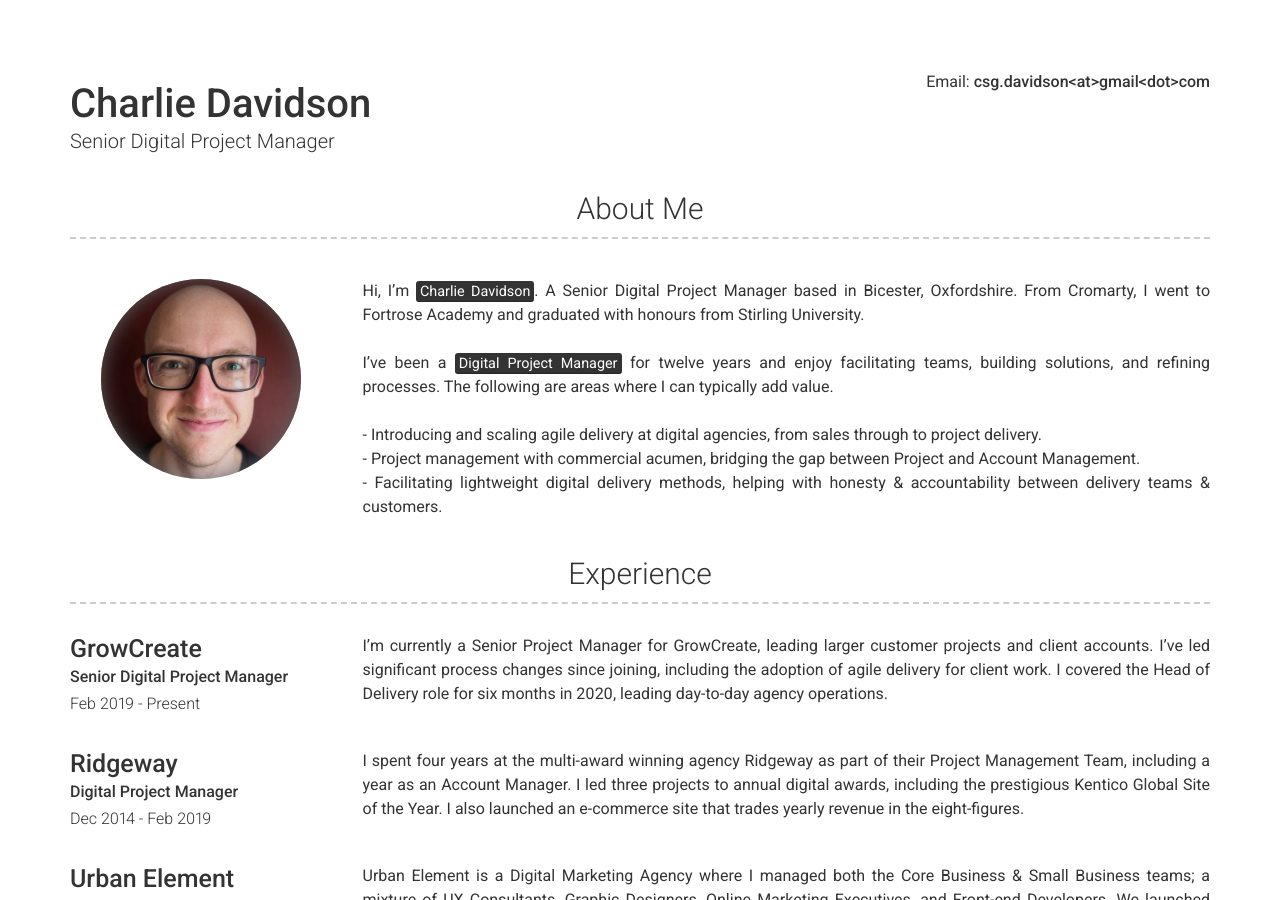
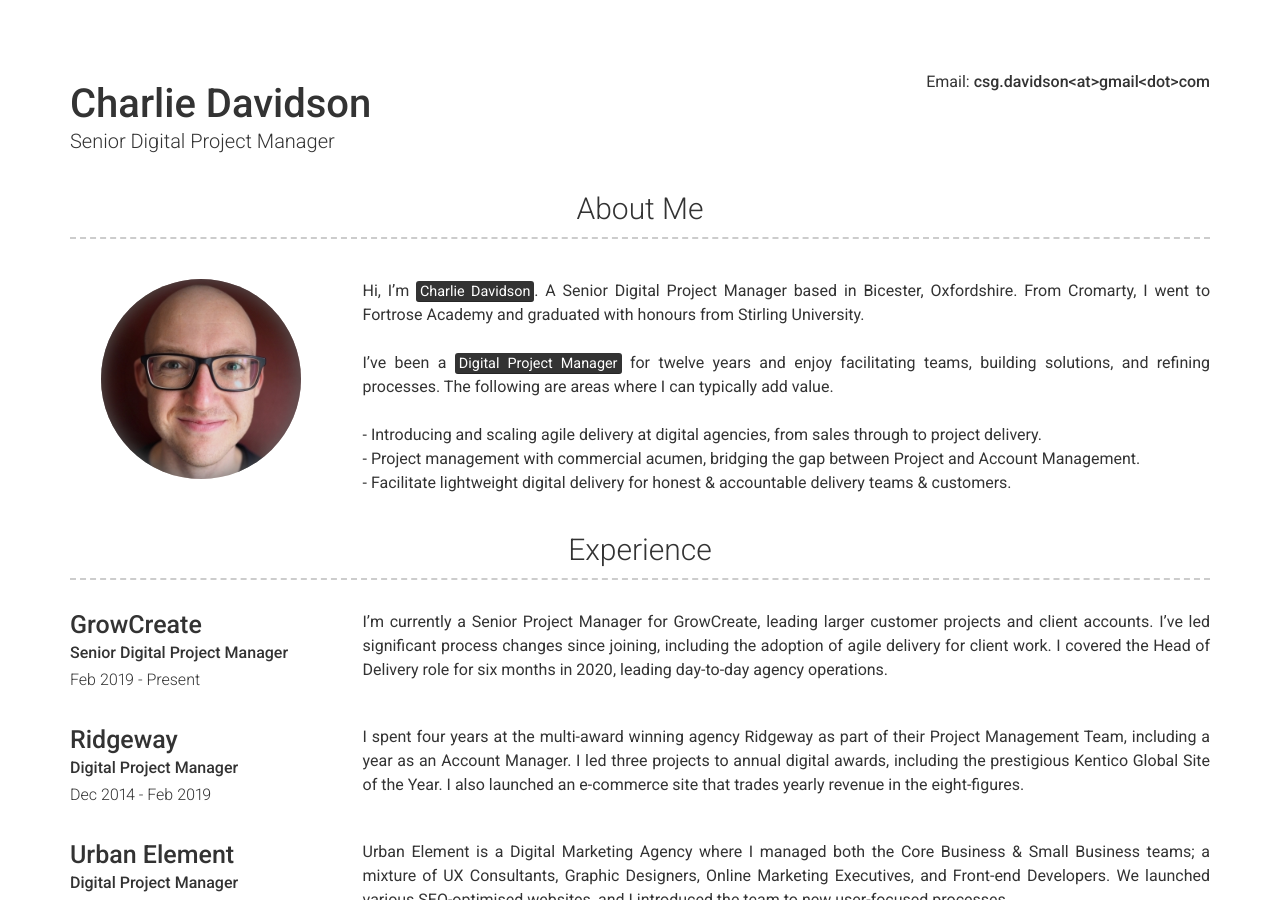
Before and after one commit to csgdavidson/Charlie-Davidson2, a Jekyll site: the page built from index.md, in a window 1280 px wide and 900 px high. Built offline with Jekyll 4.4.1, drawn with Linux system fonts in a browser that asks for light colours; nearby versions of some CDN libraries.

Commit message:
Update _config.yml

```diff
--- a/_config.yml
+++ b/_config.yml
@@ -22,7 +22,7 @@ about_content:
   I've been a <mark>Digital Project Manager</mark> for twelve years and enjoy facilitating teams, building solutions, and refining processes. The following are areas where I can typically add value.<br><br>
     - Introducing and scaling agile delivery at digital agencies, from sales through to project delivery.<br>
     - Project management with commercial acumen, bridging the gap between Project and Account Management.<br>
-    - Facilitating lightweight digital delivery methods, helping with honesty & accountability between delivery teams & customers.
+    - Facilitate lightweight digital delivery for honest & accountable delivery teams & customers.
 
 # Projects Section
 projects_title: Certifications
```
